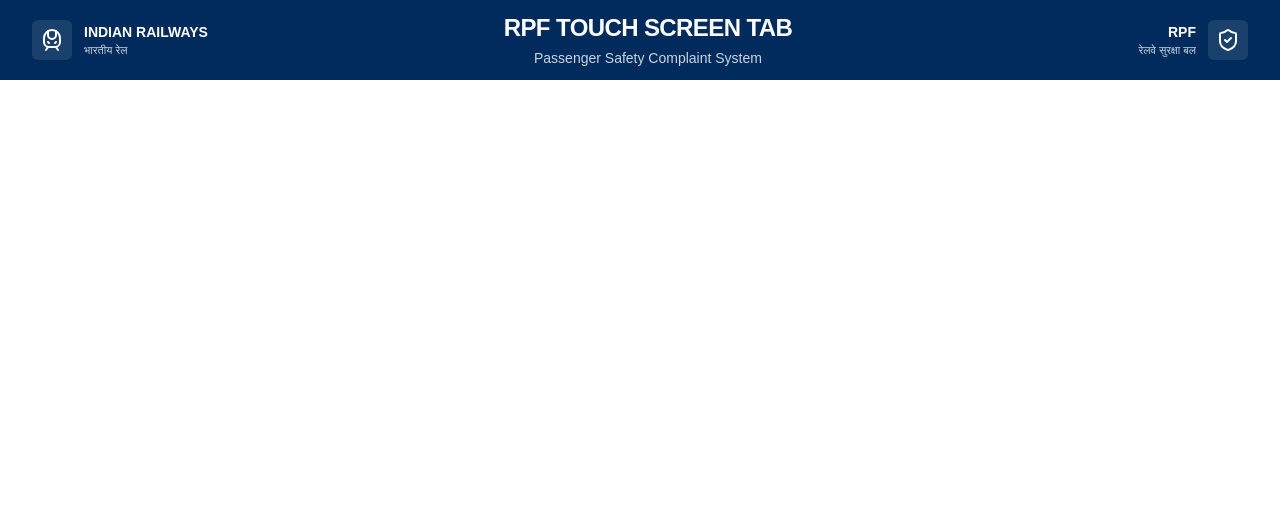
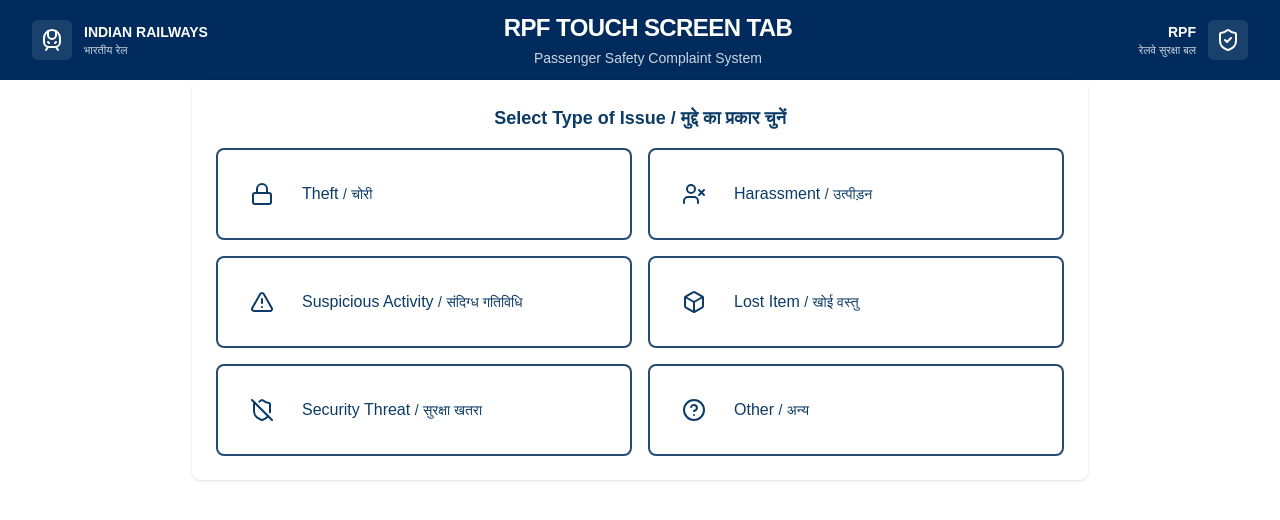
Before and after one commit to JWS-Technology/rpf-frontend, a Next.js app: page / in a window 1280 px wide. Shown: the top 520 px of the page. Built offline with nearby package versions, Linux system fonts and the light colour scheme.

Commit message:
[chore] added issue selector

```diff
--- a/app/page.tsx
+++ b/app/page.tsx
@@ -1,9 +1,11 @@
+import IssueSelector from "./components/IssueSelector";
 import Navbar from "./components/Navbar";
 
 export default function Home() {
   return (
    <div className="bg-white min-h-screen">
     <Navbar />
+    <IssueSelector />
    </div>
   );
 }
```
